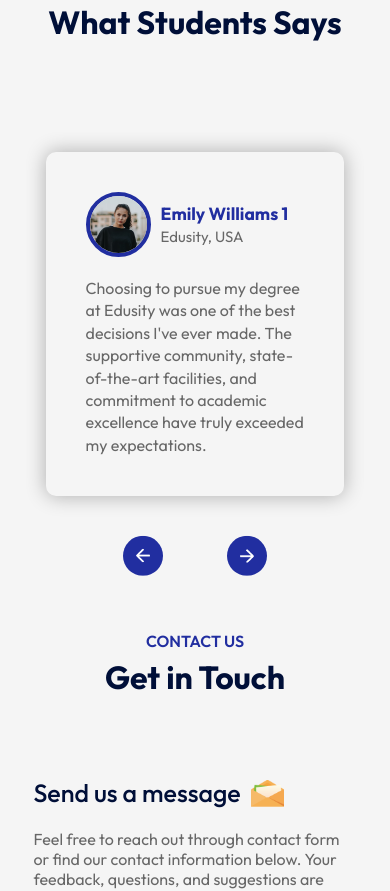
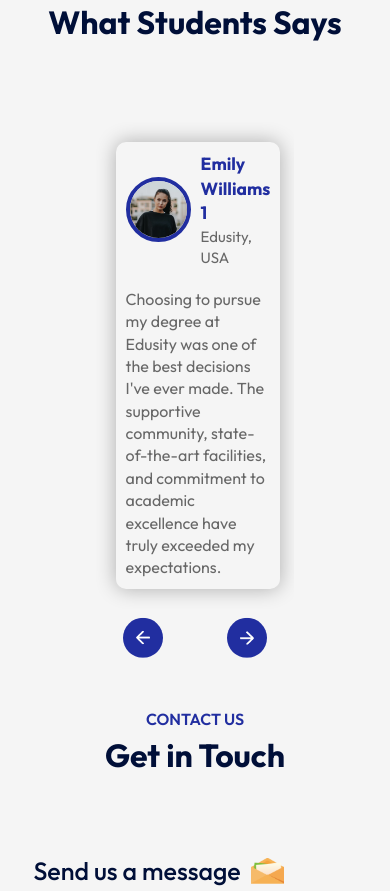
Before and after one commit to anilkumar-frontend/Edusicy, a React (Vite) app: page / in a window 390 px wide. Shown: the part 5260-6151 px from the top of the page. Built offline with nearby package versions, Linux system fonts and the light colour scheme.

Commit message:
Update Testimonial.css

```diff
--- a/src/Components/Testimonial/Testimonial.css
+++ b/src/Components/Testimonial/Testimonial.css
@@ -79,11 +79,11 @@
         right: 30%;
     }
     .testimonials{
-        padding: 10px;
         margin-bottom: 100px;
     }
     .slider ul{
         width: 400%;
     }
-
-}
+    .slide{
+        padding: 10px;
+    }
```
